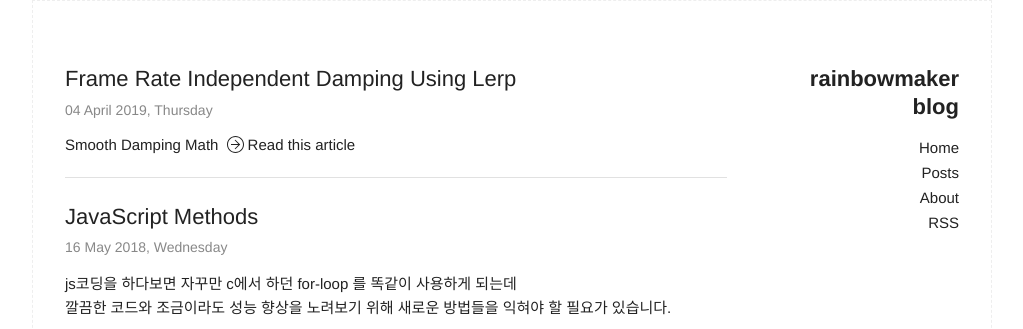
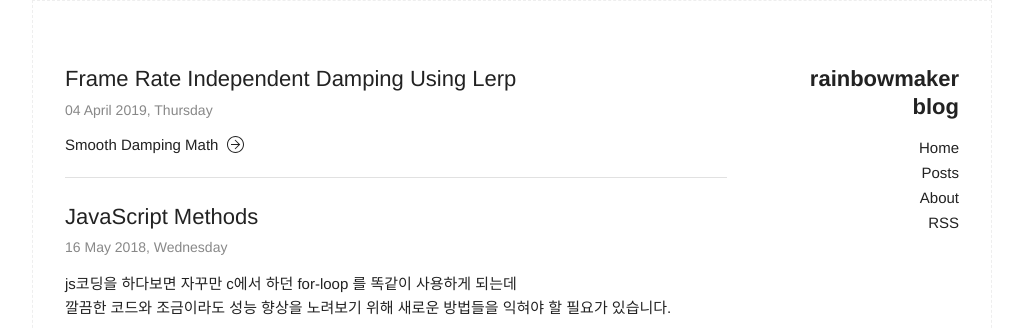
Before and after one commit to faith20/faith20.github.io, a Jekyll site: the page built from index.html, in a window 1280 px wide and 900 px high. Shown: the top 329 px of the window, without its empty margins (128-1151 px from the left). Built offline with Jekyll 4.4.1, drawn with Linux system fonts in a browser that asks for light colours; some of the changed text lies outside the part shown.

Commit message:
Test index.html

```diff
--- a/index.html
+++ b/index.html
@@ -20,8 +20,9 @@
           {% elsif post.excerpt %}
           {{ post.excerpt }}
           {% else %}
+          {{ post.title }}
           {% endif %}
-          <a class="read-more" href="{{ post.url | prepend: site.baseurl }}"><data data-icon="ei-arrow-right"></data>Read this article </a>
+          <a class="read-more" href="{{ post.url | prepend: site.baseurl }}"><data data-icon="ei-arrow-right"></data></a>
         </p>
       </div>
       <footer class="post_meta">
```
